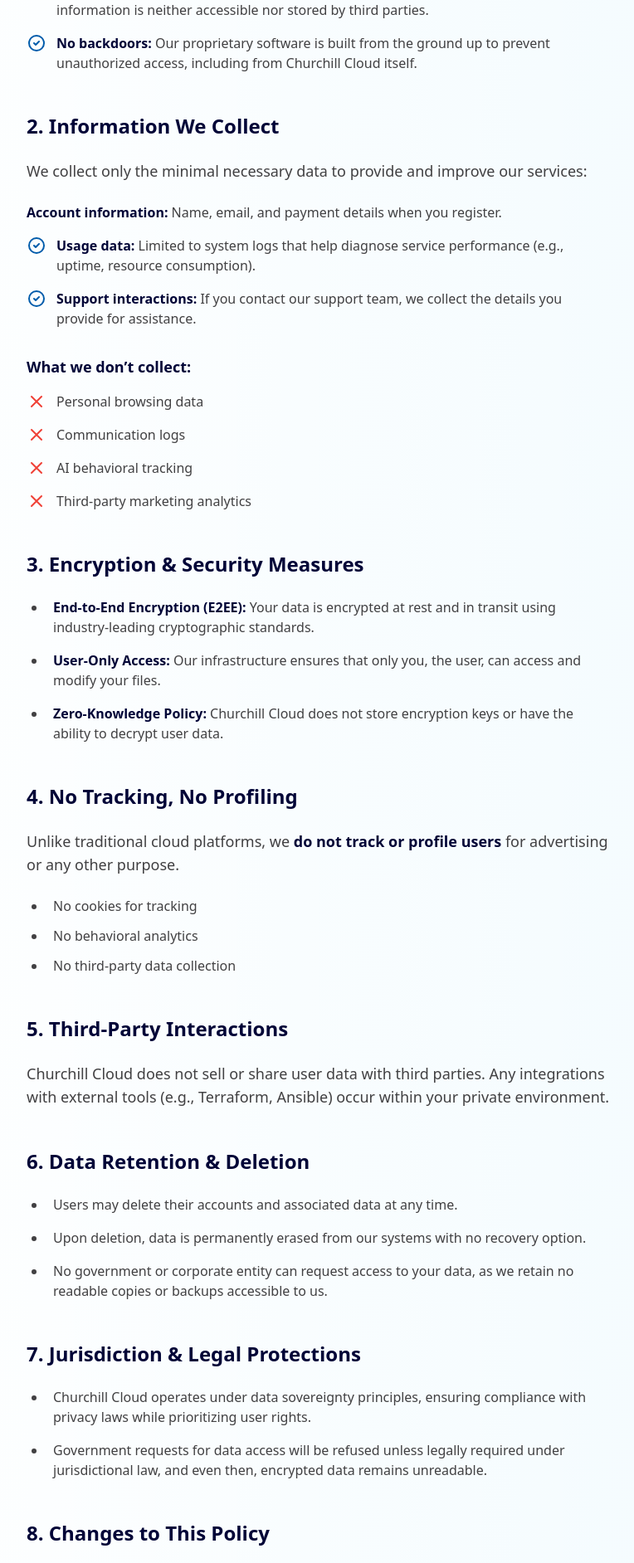
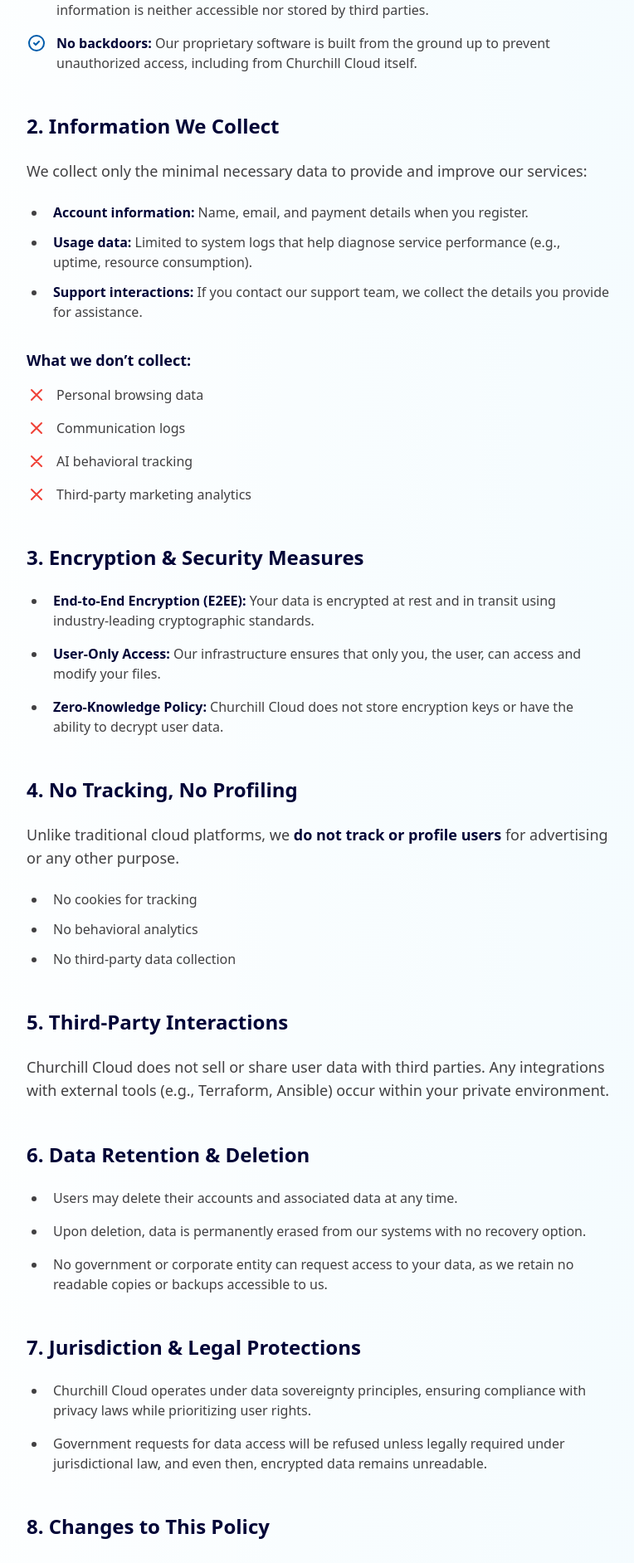
Before and after one commit to annarider/churchill-cloud-front, a Jekyll site: the page built from _pages/privacy.html, in a window 1280 px wide. Shown: the part 714-2598 px from the top of the page at 83% size, without its empty margins (256-1020 px from the left). Built offline with Jekyll 4.4.1, drawn with Linux system fonts in a browser that asks for light colours.

Commit message:
Remove: Checkmark icons and replace with bullets

```diff
--- a/_pages/privacy.html
+++ b/_pages/privacy.html
@@ -78,42 +78,18 @@
         <p class="mb-6 text-lg text-neutral">
           We collect only the minimal necessary data to provide and improve our services:
         </p>
-        <ul class="mb-8 space-y-4 text-neutral">
-          <li class="flex gap-3">
-            <span
-              ><span class="font-semibold text-primary-dark">Account information:</span> Name, email, and payment
-              details when you register.</span
-            >
+        <ul class="mb-8 space-y-3 text-neutral" style="list-style-type: disc; padding-left: 1.5rem;">
+          <li class="pl-2">
+            <span class="font-semibold text-primary-dark">Account information:</span> Name, email, and payment details
+            when you register.
           </li>
-          <li class="flex gap-3">
-            <svg
-              xmlns="http://www.w3.org/2000/svg"
-              class="h-6 w-6 flex-shrink-0 text-primary"
-              fill="none"
-              viewBox="0 0 24 24"
-              stroke="currentColor"
-            >
-              <path stroke-linecap="round" stroke-linejoin="round" stroke-width="2" d="M9 12l2 2 4-4m6 2a9 9 0 11-18 0 9 9 0 0118 0z" />
-            </svg>
-            <span
-              ><span class="font-semibold text-primary-dark">Usage data:</span> Limited to system logs that help
-              diagnose service performance (e.g., uptime, resource consumption).</span
-            >
+          <li class="pl-2">
+            <span class="font-semibold text-primary-dark">Usage data:</span> Limited to system logs that help diagnose
+            service performance (e.g., uptime, resource consumption).
           </li>
-          <li class="flex gap-3">
-            <svg
-              xmlns="http://www.w3.org/2000/svg"
-              class="h-6 w-6 flex-shrink-0 text-primary"
-              fill="none"
-              viewBox="0 0 24 24"
-              stroke="currentColor"
-            >
-              <path stroke-linecap="round" stroke-linejoin="round" stroke-width="2" d="M9 12l2 2 4-4m6 2a9 9 0 11-18 0 9 9 0 0118 0z" />
-            </svg>
-            <span
-              ><span class="font-semibold text-primary-dark">Support interactions:</span> If you contact our support
-              team, we collect the details you provide for assistance.</span
-            >
+          <li class="pl-2">
+            <span class="font-semibold text-primary-dark">Support interactions:</span> If you contact our support team,
+            we collect the details you provide for assistance.
           </li>
         </ul>
 
```
